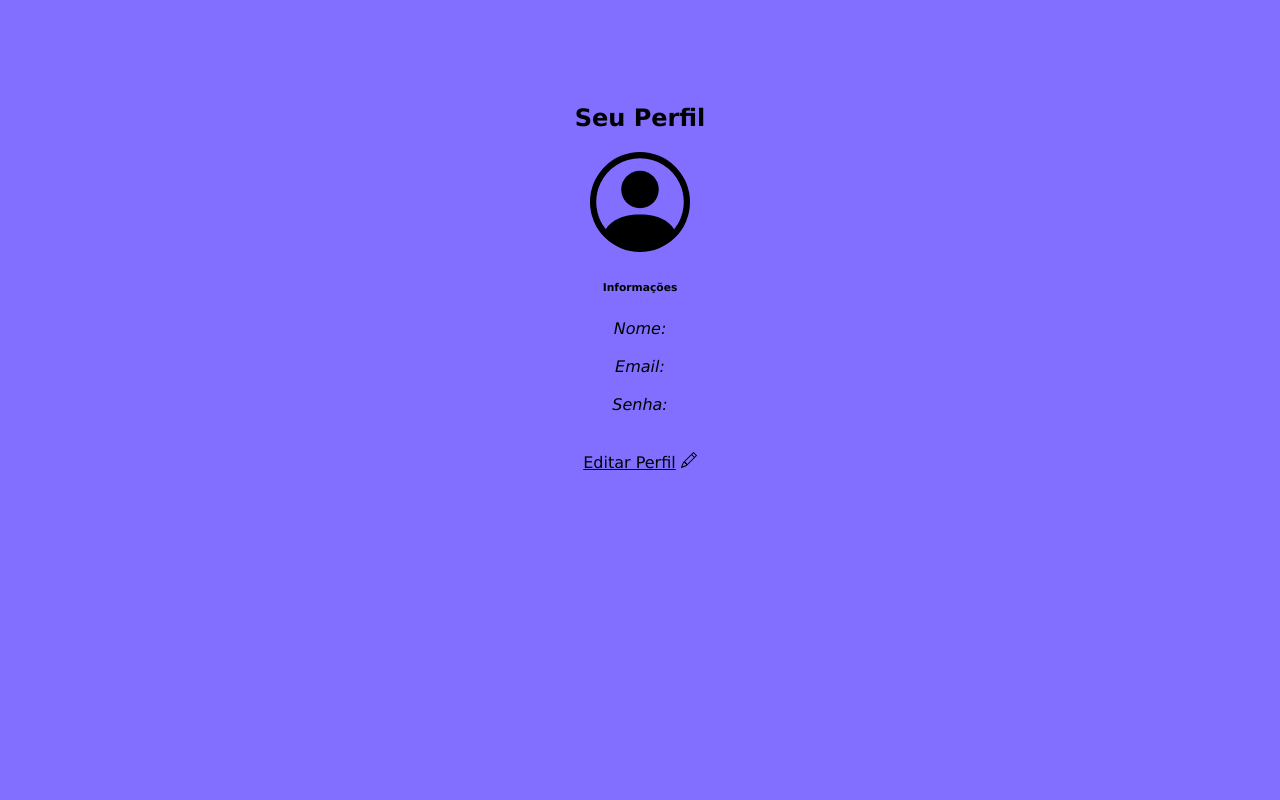
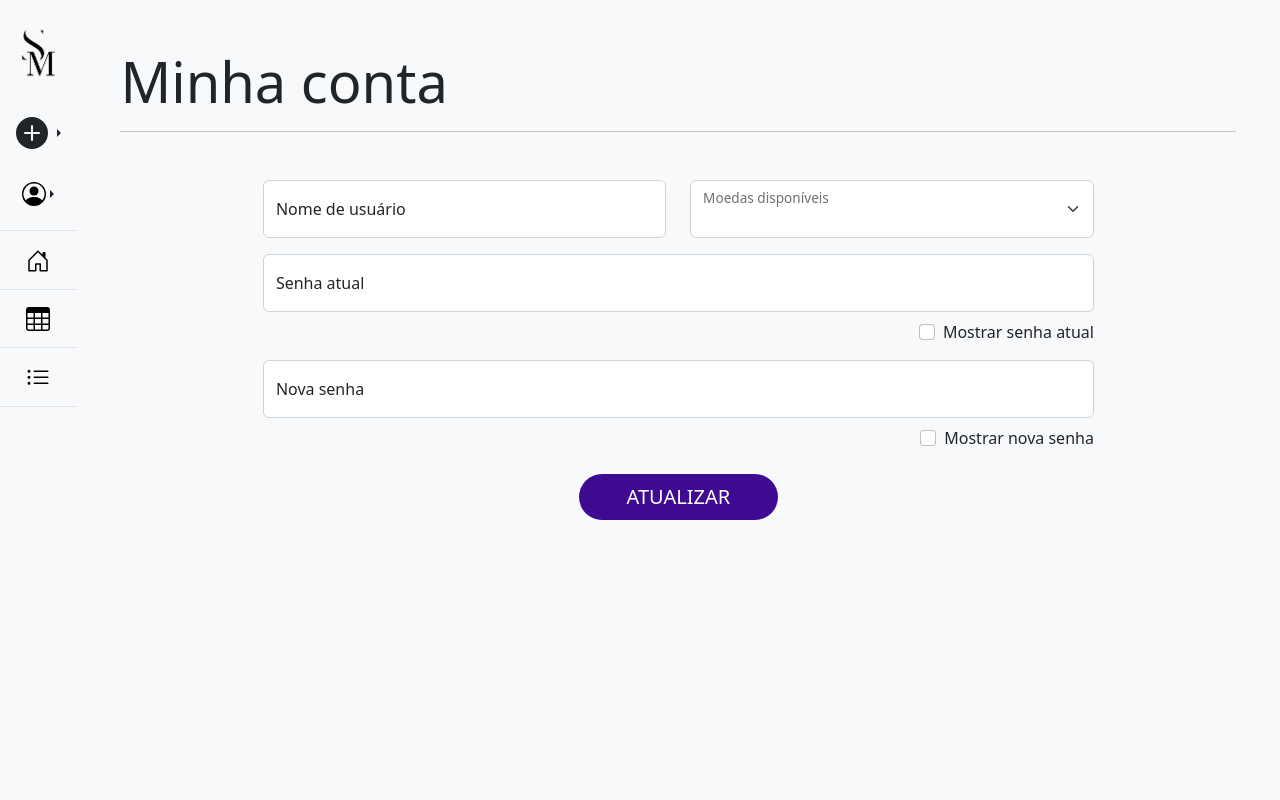
Before and after one commit to lemuel-manske/smart-money-2o, a Flask app: page /auth/minha-conta in a window 1280 px wide. Run offline with Flask 2, Linux system fonts and the light colour scheme; data that the repository does not hold is empty; parts of the project's set-up code (start-up, migrations or seed data) failed here and were passed over.

Commit message:
Update minha_conta.html

```diff
--- a/templates/minha_conta.html
+++ b/templates/minha_conta.html
@@ -1,55 +1,90 @@
-<!doctype html>
-<html lang="en">
+{% extends 'app_base.html' %}
 
-<head>
-    <meta charset="utf-8">
-    <meta name="viewport" content="width=device-width, initial-scale=1, shrink-to-fit=no">
-    <style>
-        body {
-            background-color: #836FFF;
-            font-family: Verdana, Geneva, Tahoma, sans-serif;
-            color: black;
-            text-align: center;
-        }
-    </style>
-    <title>Perfil</title>
-</head>
+{% block conteudo %}
 
-<body>
-    <br />
-    <br />
-    <br />
-    <br />
+<div class="container mt-5">
+	<header>
+		<h1 class="display-4">Minha conta</h1>
+		<hr>
+	</header>
 
-    <H2>Seu Perfil</H2>
+	<div class="row justify-content-center">
+		<div class="text-center mt-2 mb-4">
+			<span class="fs-2 fw-light" id="email-atualizar"></span>
+		</div>
 
-    <svg xmlns="http://www.w3.org/2000/svg" width="100" height="100" fill="currentColor" class="bi bi-person-circle"
-        viewBox="0 0 16 16">
-        <path d="M11 6a3 3 0 1 1-6 0 3 3 0 0 1 6 0z" />
-        <path fill-rule="evenodd"
-            d="M0 8a8 8 0 1 1 16 0A8 8 0 0 1 0 8zm8-7a7 7 0 0 0-5.468 11.37C3.242 11.226 4.805 10 8 10s4.757 1.225 5.468 2.37A7 7 0 0 0 8 1z" />
-    </svg>
+		<form class="mb-2 w-75">
+			<div class="row mb-3 gy-3">
+				<div class="col">
+					<div class="input-group has-validation">
+						<div class="form-floating">
+							<input type="text" class="form-control" id="nome-atualizar" placeholder="Nome">
+							<label for="nome-atualizar">Nome de usuário</label>
+						</div>
+						<div class="invalid-feedback" id="nome-atualizar-erro"></div>
+					</div>
+				</div>
+				<div class="col">
+					<div class="form-floating">
+						<select id="moedas-atualizar" class="form-select">
+							</select>
+						<label for="moedas-atualizar">Moedas disponíveis</label>
+					</div>
+				</div>
+			</div>
 
-    <h6>Informações</h6>
+			<div class="show-password-group">
+				<div class="input-group has-validation mb-2">
+					<div class="form-floating">
+						<input type="password" class="form-control toggle-visibility" id="senha-atual-atualizar" placeholder="Senha">
+						<label for="senha-atual-atualizar">Senha atual</label>
+					</div>
+					<div class="invalid-feedback" id="senha-atual-atualizar-erro"></div>
+				</div>
 
-    <i>Nome:</i>
-    <br />
-    <br />
-    <i>Email:</i>
-    <br />
-    <br />
-    <i>Senha:</i>
+				<div class="d-flex justify-content-end">
+					<div class="form-check mb-3">
+						<label class="form-check-label" for="mostrar-senha-atual">
+							Mostrar senha atual
+						</label>
+						<input class="form-check-input toggle-visibility-button" type="checkbox" value="" id="mostrar-senha-atual">
+					</div>
+				</div>
+			</div>
 
-    <br />
-    <br />
-    <br />
+			<div class="show-password-group">
+				<div class="input-group has-validation mb-2">
+					<div class="form-floating">
+						<input type="password" class="form-control toggle-visibility" id="senha-nova-atualizar" placeholder="Senha">
+						<label for="senha">Nova senha</label>
+					</div>
+					<div class="invalid-feedback" id="senha-nova-atualizar-erro"></div>
+				</div>
 
-    <a href="edição.html" style="font-family: Verdana, Geneva, Tahoma, sans-serif;
-    color: black;">Editar Perfil</a>
-    <svg xmlns="http://www.w3.org/2000/svg" width="16" height="16" fill="currentColor" class="bi bi-pencil"
-        viewBox="0 0 16 16">
-        <path
-            d="M12.146.146a.5.5 0 0 1 .708 0l3 3a.5.5 0 0 1 0 .708l-10 10a.5.5 0 0 1-.168.11l-5 2a.5.5 0 0 1-.65-.65l2-5a.5.5 0 0 1 .11-.168l10-10zM11.207 2.5 13.5 4.793 14.793 3.5 12.5 1.207 11.207 2.5zm1.586 3L10.5 3.207 4 9.707V10h.5a.5.5 0 0 1 .5.5v.5h.5a.5.5 0 0 1 .5.5v.5h.293l6.5-6.5zm-9.761 5.175-.106.106-1.528 3.821 3.821-1.528.106-.106A.5.5 0 0 1 5 12.5V12h-.5a.5.5 0 0 1-.5-.5V11h-.5a.5.5 0 0 1-.468-.325z" />
-    </svg>
+				<div class="d-flex justify-content-end">
+					<div class="form-check mb-3">
+						<label class="form-check-label" for="mostrar-nova-senha">
+							Mostrar nova senha
+						</label>
+						<input class="form-check-input toggle-visibility-button" type="checkbox" value="" id="mostrar-nova-senha">
+					</div>
+				</div>
+			</div>
+		</form>
+		<div class="text-center">
+			<button type="submit" id="atualizar-submit"
+				class="px-5 btn btn-indigo btn-lg btn-primary rounded-pill">
+				ATUALIZAR
+			</button>
+		</div>
+	</div>
+</div>
 
-</html>
+{% endblock %}
+
+{% block script %}
+
+<script src="../static/js/user/atualizar_conta.js"></script>
+<script src="../static/js/show_password.js"></script>
+
+{% endblock %}
```
